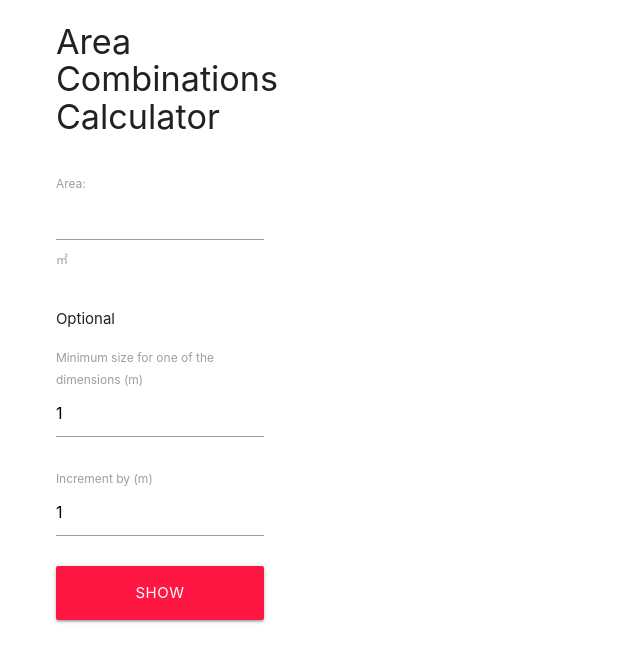
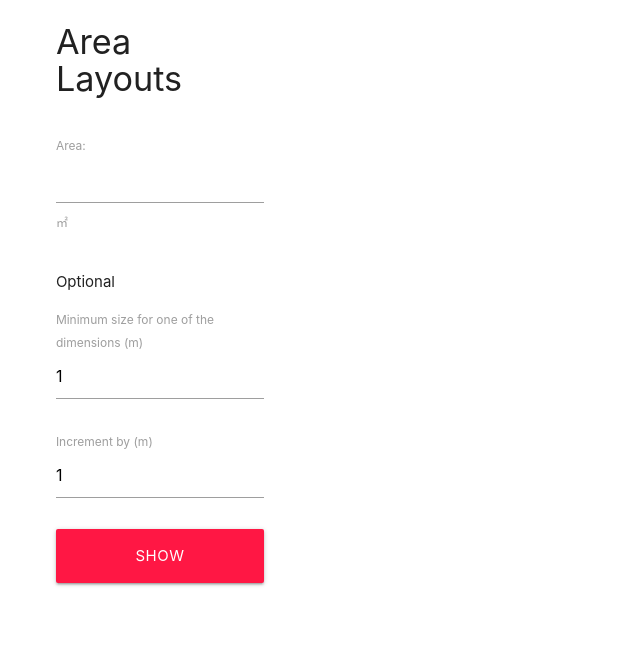
Before and after one commit to ClariceR/area-combinations, a website built with Parcel: page index.html in a window 1280 px wide. Shown: the whole page, without its empty margins (0-640 px from the left). Built offline with nearby package versions, Linux system fonts and the light colour scheme.

Commit message:
Updated title and headline

```diff
--- a/index.html
+++ b/index.html
@@ -3,7 +3,7 @@
 
 <head>
   <meta charset="utf-8">
-  <title></title>
+  <title>Area Layouts</title>
   <meta name="description" content="">
   <meta name="viewport" content="width=device-width, initial-scale=1">
 
@@ -37,7 +37,7 @@
       <!-- Grey navigation panel -->
       <div class="container">
         <header>
-          <h4>Area Combinations Calculator</h4><br>
+          <h4>Area Layouts</h4><br>
         </header>
         <main>
 
```
